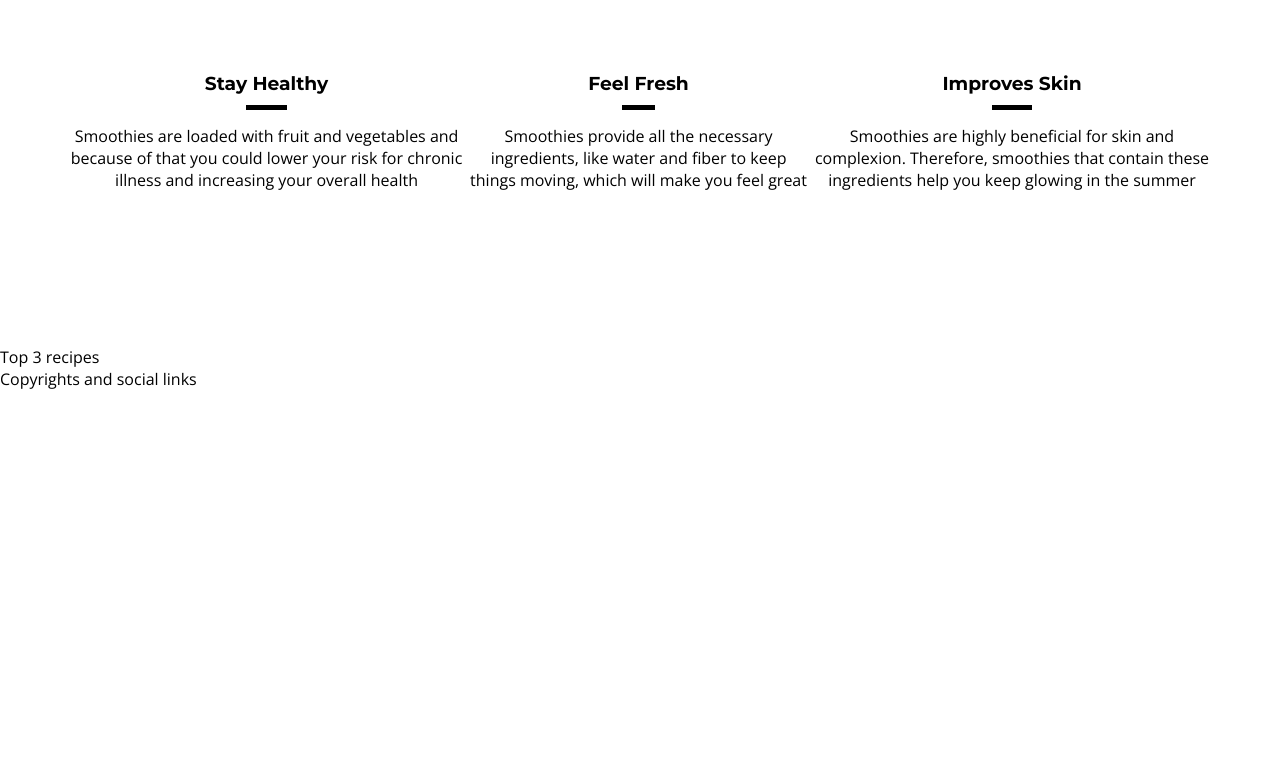
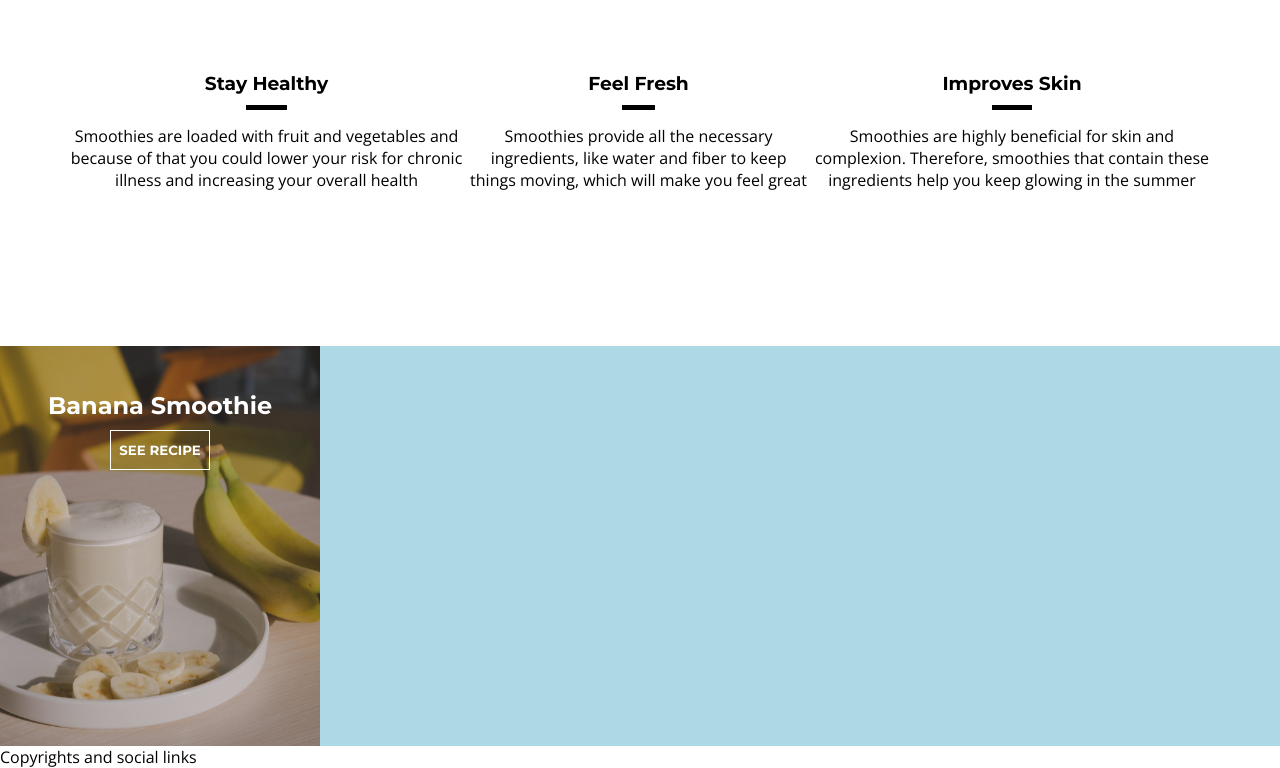
Before and after one commit to williamtyn/smoothies, a plain HTML site: page index.html in a window 1280 px wide. Shown: the part 824-1592 px from the top of the page. Before the commit the page ends 1214 px from the top, so only its background shows below. Drawn offline with nearby package versions, Linux system fonts and the light colour scheme.

Commit message:
changed basic strucutre of popular smoothies

```diff
--- a/assets/css/style.css
+++ b/assets/css/style.css
@@ -126,3 +126,47 @@ hr {
 #right-adv-heading {
     margin-bottom:10px;
 }
+
+/* Popular smoothies with pictures and text */
+
+#popular-smoothies {
+    width: 100vw;
+    height: 50vh;
+
+    text-align: center;
+    background: lightblue;
+}
+
+#banana-image {
+    width: 25%;
+    height: 50vh;
+
+    background: url("../images/banana-smoothie.jpg") no-repeat center center;
+    background-size: cover;
+
+}
+
+.popular-layer {
+    background-color:rgba(96, 84, 90, 0.3);
+    width: 100%;
+    height: inherit;
+    color: #fff;
+}
+
+.popular-layer h2 {
+    position: center;
+    padding-top: 45px;
+}
+
+button {
+    width: 100px;
+    height: 40px;
+    margin-top: 10px;
+
+    font-family: Montserrat;
+    text-transform: uppercase;
+    border: 1px solid #fff;
+
+    color: #fff;
+    background-color: transparent;
+}
--- a/index.html
+++ b/index.html
@@ -60,7 +60,14 @@
             </div>
         </div>
     </section>
-    <section>Top 3 recipes</section>
+    <section id="popular-smoothies">
+        <div id="banana-image">
+            <div class="popular-layer">
+                <h2>Banana Smoothie</h2>
+                <button>See Recipe</button>
+            </div>
+        </div>
+    </section>
     <footer>Copyrights and social links</footer>
 
      <!-- font awesome script -->
```
Also changed, not shown: assets/images/banana-smoothie.jpg (added), assets/images/strawberry.smoothie.jpg (added).
